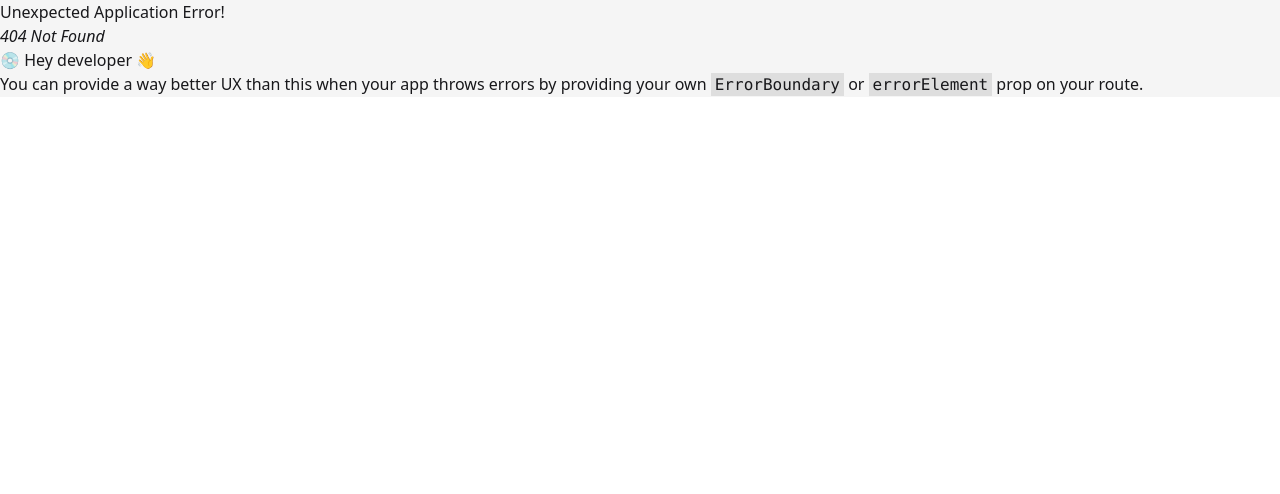
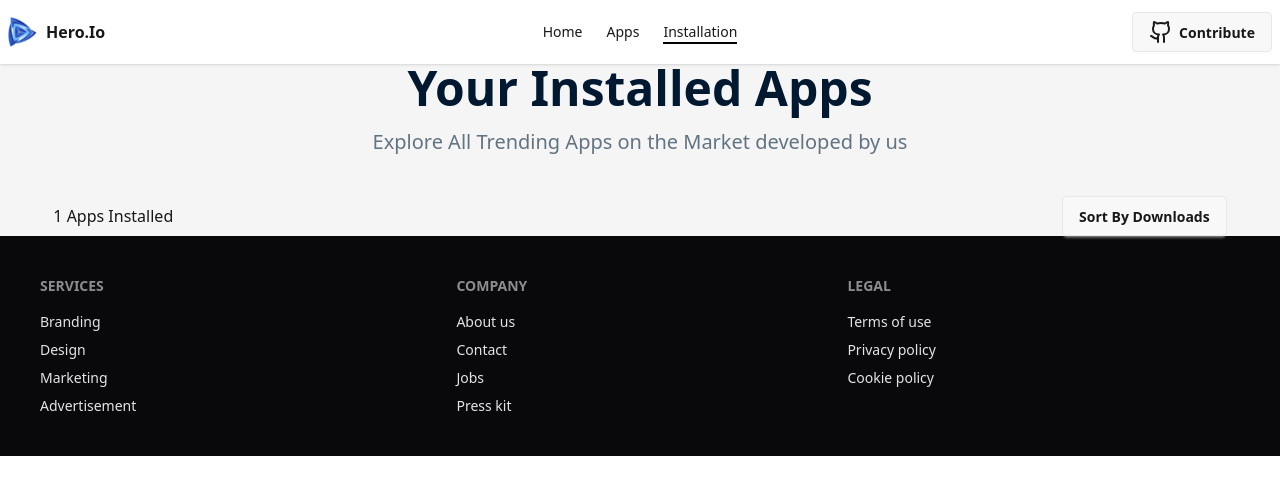
Before and after one commit to robiul1hossen/HeroApp, a React (Vite) app: page /installation in a window 1280 px wide. Before the commit this address had no page. Shown: the top 494 px of the page. Built offline with nearby package versions, Linux system fonts and the light colour scheme.

Commit message:
added sort functionality

```diff
--- a/package.json
+++ b/package.json
@@ -16,6 +16,7 @@
     "react-dom": "^19.1.1",
     "react-router": "^7.9.3",
     "recharts": "^3.2.1",
+    "sweetalert2": "^11.24.1",
     "tailwindcss": "^4.1.14"
   },
   "devDependencies": {
--- a/src/Routes/Routes.jsx
+++ b/src/Routes/Routes.jsx
@@ -3,6 +3,7 @@ import Root from "../pages/Root/Root";
 import Home from "../pages/Home/Home";
 import Apps from "../pages/Apps/Apps";
 import AppDetails from "../pages/AppDetails/AppDetails";
+import Installation from "../pages/Installation/Installation";
 export const router = createBrowserRouter([
   {
     path: "/",
@@ -24,6 +25,11 @@ export const router = createBrowserRouter([
         Component: AppDetails,
         loader: () => fetch("/appData.json"),
       },
+      {
+        path: "/installation",
+        Component: Installation,
+        loader: () => fetch("../appData.json"),
+      },
     ],
   },
 ]);
--- /dev/null
+++ b/src/components/utility/storedApp.js
@@ -0,0 +1,22 @@
+const appGetFromDb = () => {
+  const appsId = localStorage.getItem("appId");
+
+  if (appsId) {
+    const parsedAppsId = JSON.parse(appsId);
+    return parsedAppsId;
+  } else {
+    return [];
+  }
+};
+
+const appAddToDb = (id) => {
+  const savedIds = appGetFromDb();
+  if (savedIds.includes(id)) {
+    alert("app already exist");
+  } else {
+    savedIds.push(id);
+    const newId = JSON.stringify(savedIds);
+    localStorage.setItem("appId", newId);
+  }
+};
+export { appAddToDb, appGetFromDb };
--- a/src/pages/App/App.jsx
+++ b/src/pages/App/App.jsx
@@ -3,6 +3,7 @@ import { useNavigate } from "react-router";
 
 const App = ({ app }) => {
   const navigate = useNavigate();
+
   const handleDetails = (id) => {
     navigate(`/appDetails/${id}`);
   };
--- a/src/pages/AppDetails/AppDetails.jsx
+++ b/src/pages/AppDetails/AppDetails.jsx
@@ -1,13 +1,24 @@
 import { Download, Star, ThumbsUp } from "lucide-react";
-import React from "react";
+import React, { useState } from "react";
 import { useLoaderData, useParams } from "react-router";
+import { appAddToDb } from "../../components/utility/storedApp";
+import Swal from "sweetalert2";
 
 const AppDetails = () => {
   const { id } = useParams();
   const data = useLoaderData();
+  const [installed, setInstalled] = useState(false);
 
   const filteredData = data.find((app) => Number(app.id) === Number(id));
-  console.log(filteredData);
+  const handleInstall = (id) => {
+    Swal.fire({
+      title: "App Installed!",
+      text: "You clicked the button!",
+      icon: "success",
+    });
+    appAddToDb(id);
+    setInstalled(true);
+  };
 
   // console.log(data);
   return (
@@ -56,8 +67,11 @@ const AppDetails = () => {
               </div>
             </div>
           </div>
-          <button className="bg-[#00D390] px-5 py-3 font-semibold text-white text-xl mt-6">
-            Install Now
+          <button
+            disabled={installed}
+            onClick={() => handleInstall(filteredData.id)}
+            className="bg-[#00D390] px-5 py-3 font-semibold text-white text-xl mt-6 cursor-pointer">
+            {installed ? "Installed" : "Install Now"}
           </button>
         </div>
       </div>
--- a/src/pages/Home/Home.jsx
+++ b/src/pages/Home/Home.jsx
@@ -10,6 +10,14 @@ const Home = () => {
     <div>
       <Banner />
       <div>
+        <div className="text-center mt-20">
+          <h2 className="text-[#001931] font-semibold md:font-bold text-2xl sm:text-3xl md:text-4xl lg:text-5xl">
+            Trending Apps
+          </h2>
+          <p className="text-[#627382] text-xl w-1/2 mx-auto mt-4 mb-10">
+            Explore All Trending Apps on the Market developed by us
+          </p>
+        </div>
         <div className="grid grid-cols-1 sm:grid-cols-2 md:grid-cols-3 lg:grid-cols-4 gap-5 mt-10 max-w-11/12 mx-auto">
           {showData.map((app) => (
             <App key={app.id} app={app} />
@@ -17,7 +25,6 @@ const Home = () => {
         </div>
         <div className="text-center my-10">
           <Link to="/apps">
-            {" "}
             <button className="btn btn-outline btn-primary">Show All</button>
           </Link>
         </div>
--- /dev/null
+++ b/src/pages/Installation/Installation.jsx
@@ -0,0 +1,99 @@
+import React, { useEffect, useState } from "react";
+import { useLoaderData } from "react-router";
+import { appGetFromDb } from "../../components/utility/storedApp";
+import { Download, Star } from "lucide-react";
+
+const Installation = () => {
+  const data = useLoaderData();
+  const [install, setInstall] = useState([]);
+  const [sort, setSort] = useState("");
+
+  const handleSortAscending = () => {
+    const sorted = [...install].sort((a, b) => a.downloads - b.downloads);
+    setInstall(sorted);
+  };
+  const handleSortDescending = () => {
+    const sorted = [...install].sort((b, a) => a.downloads - b.downloads);
+    setInstall(sorted);
+  };
+
+  useEffect(() => {
+    const storedId = appGetFromDb();
+    const convertedId = storedId.map((id) => parseInt(id));
+    const installedApp = data.filter((app) => convertedId.includes(app.id));
+    setInstall(installedApp);
+  }, [data]);
+  console.log(install);
+  return (
+    <div className="max-w-11/12 mx-auto">
+      <div className="text-center">
+        <h2 className="text-[#001931] font-semibold md:font-bold text-2xl sm:text-3xl md:text-4xl lg:text-5xl">
+          Your Installed Apps
+        </h2>
+        <p className="text-[#627382] text-xl w-1/2 mx-auto mt-4 mb-10">
+          Explore All Trending Apps on the Market developed by us
+        </p>
+      </div>
+      <div className="flex justify-between items-center">
+        <h2>{setInstall.length} Apps Installed</h2>
+        {/* change popover-1 and --anchor-1 names. Use unique names for each dropdown */}
+        {/* For TSX uncomment the commented types below */}
+        <button
+          className="btn"
+          popoverTarget="popover-1"
+          style={{ anchorName: "--anchor-1" } /* as React.CSSProperties */}>
+          Sort By Downloads
+        </button>
+
+        <ul
+          className="dropdown menu w-52 rounded-box bg-base-100 shadow-sm"
+          popover="auto"
+          id="popover-1"
+          style={{ positionAnchor: "--anchor-1" } /* as React.CSSProperties */}>
+          <li>
+            <a onClick={handleSortDescending}>High to Low</a>
+          </li>
+          <li>
+            <a onClick={handleSortAscending}>Low to High</a>
+          </li>
+        </ul>
+      </div>
+      <div>
+        {install.map((app) => (
+          <div key={app.id} className="my-3 ">
+            <div className="flex flex-col md:flex-row justify-between md:items-center bg-white rounded-lg p-4">
+              <div className="flex flex-col md:flex-row gap-10 md:items-center">
+                <div>
+                  <img className="w-[70px] h-[70px]" src={app.image} alt="" />
+                </div>
+                <div>
+                  <h2 className="text-[#001931] font-medium text-xl mb-4">
+                    {app.title}
+                  </h2>
+                  <div className="flex gap-5 items-center">
+                    <p className="flex gap-1 items-center text-[#00D390] text-sm">
+                      <Download /> {app.downloads}
+                    </p>
+                    <p className="text-[#FF8811] flex gap-1 text-sm">
+                      <Star fill={`#FF8811`} /> {app.ratingAvg}
+                    </p>
+                    <p className="text-[#627382] text-sm">
+                      Size: {app.size} MB
+                    </p>
+                  </div>
+                </div>
+              </div>
+              <div>
+                <button className="bg-[#00D390] px-5 py-3 font-semibold text-white text-xl mt-6 cursor-pointer rounded-lg">
+                  Uninstall
+                </button>
+              </div>
+            </div>
+          </div>
+        ))}
+      </div>
+    </div>
+  );
+};
+
+export default Installation;
```
Also changed, not shown: 1 other file (tests, documents, lock files or other folders).
